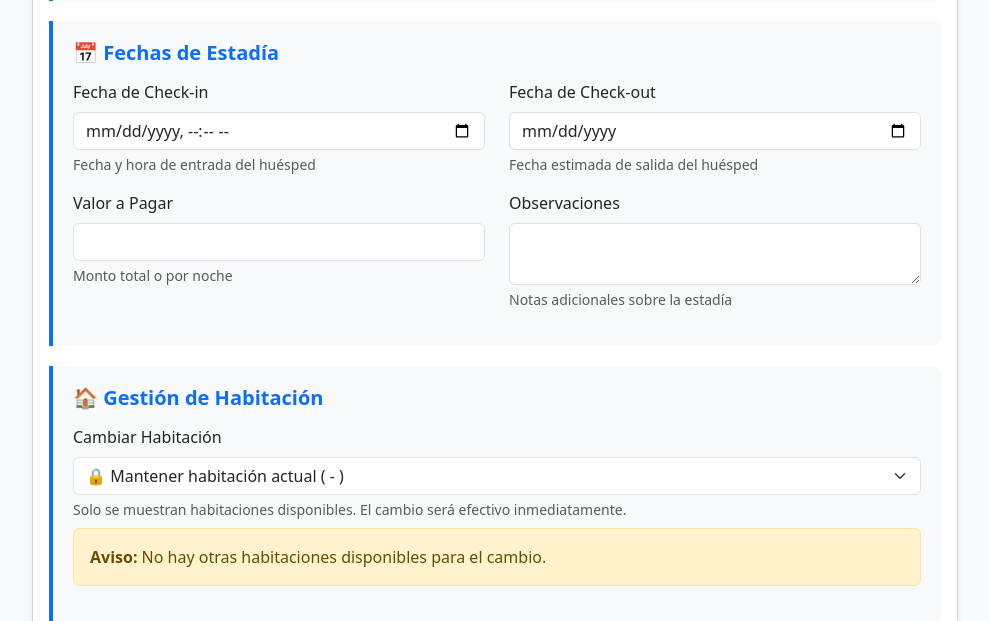
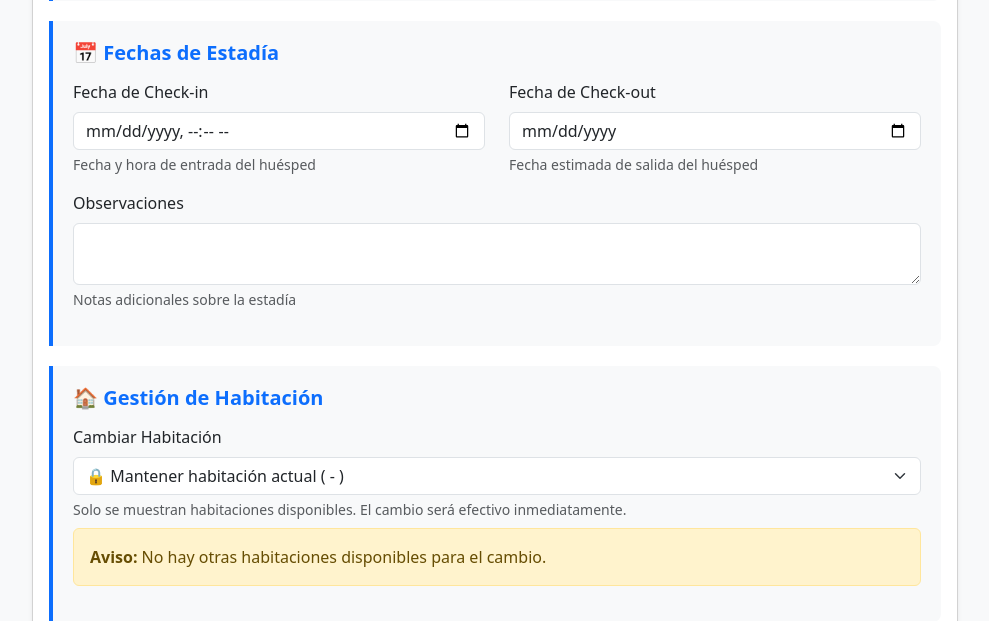
Before and after one commit to tommyXD777/hotel, a Flask app: template templates/editar_cliente.html in a window 1280 px wide. Shown: the part 768-1389 px from the top of the page, without its empty margins (145-1134 px from the left). Run offline with Flask 3, Linux system fonts and the light colour scheme; the template is opened without the code that fills it, so the values that code supplies are empty; a user stored in the database is signed in; some libraries are stand-ins or nearby versions.

Commit message:
cambios equis

```diff
--- a/app.py
+++ b/app.py
@@ -39,7 +39,7 @@ def get_db_connection():
         print(f"   Base de datos: bd_hostal")
 
         conn = pymysql.connect(
-            host='173.249.59.24',  # Asegurándonos que sea localhost
+            host='mysql',  # Asegurándonos que sea localhost
             user='nelson',
             password='3011551141.Arias',
             database='bd_hostal',
@@ -468,11 +468,6 @@ def actualizar_cliente():
         procedencia = request.form['procedencia']
         check_in_str = request.form.get('check_in', '').strip()
         check_out_str = request.form.get('check_out', '').strip()
-        valor = request.form.get('valor', '').strip()
-        if valor:
-            valor = float(str(valor).replace('.', '').replace(',', '.'))
-        else:
-            valor = 0
         observacion = request.form.get('observacion', '').strip()
         nueva_habitacion_id = request.form.get('habitacion_id', '').strip()
 
@@ -616,9 +611,7 @@ def actualizar_cliente():
             update_fields.append("check_out = %s")
             update_values.append(check_out_dt)
 
-        if valor and valor.replace('.', '', 1).isdigit(): # Check if valor is a valid number
-            update_fields.append("valor = %s")
-            update_values.append(valor)
+        # Valor no se actualiza en edición
 
         if observacion is not None: # Allow empty string to be saved
             update_fields.append("observacion = %s")
--- a/templates/editar_cliente.html
+++ b/templates/editar_cliente.html
@@ -228,21 +228,7 @@
                                 </div>
 
                                 <div class="row">
-                                    <div class="col-md-6 mb-3">
-                                        <label for="valor" class="form-label">
-                                            <i class="fas fa-dollar-sign"></i> Valor a Pagar
-                                        </label>
-                                        <input type="number"
-                                               class="form-control"
-                                               id="valor"
-                                               name="valor"
-                                               step="0.01"
-                                               min="0"
-                                               value="{{ cliente[8] if cliente[8] else '' }}">
-                                        <div class="form-text">Monto total o por noche</div>
-                                    </div>
-
-                                    <div class="col-md-6 mb-3">
+                                    <div class="col-md-12 mb-3">
                                         <label for="observacion" class="form-label">
                                             <i class="fas fa-comment"></i> Observaciones
                                         </label>
```
